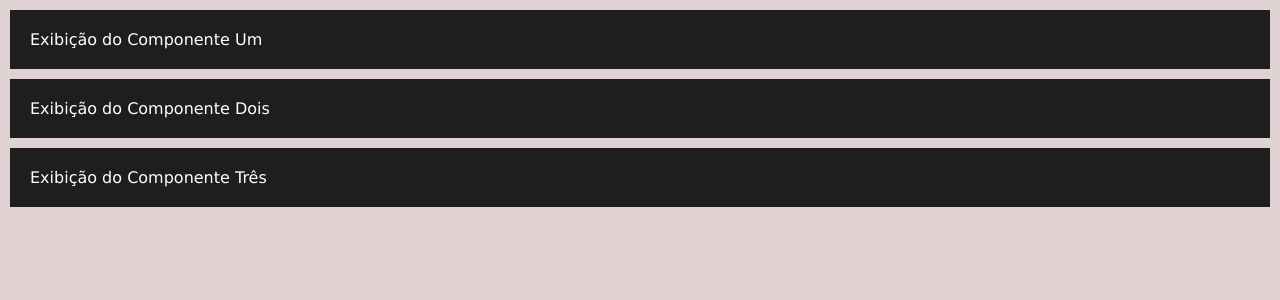
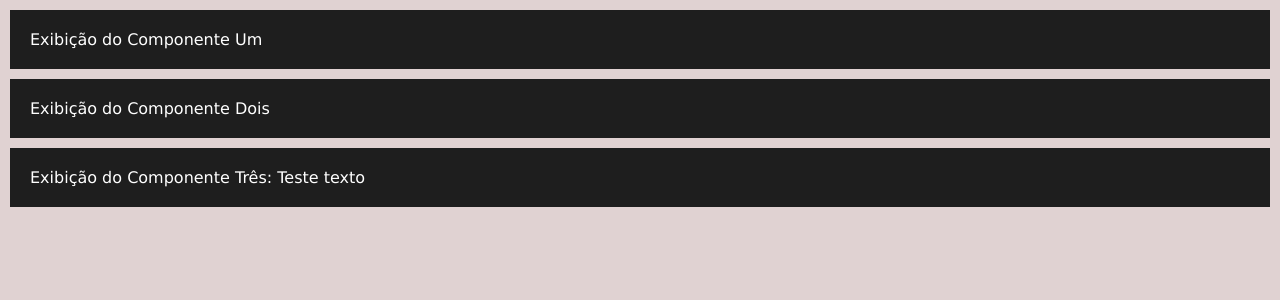
Before and after one commit to Olifrans/react-learning-all, a React (Create React App) app: page / in a window 1280 px wide. Shown: the top 300 px of the page. Built offline with nearby package versions, Linux system fonts and the light colour scheme.

Commit message:
feat: Comp simples com props

```diff
--- a/src/App.tsx
+++ b/src/App.tsx
@@ -9,7 +9,7 @@ function App() {
     <>
       <ComponenteUm />
       <ComponenteDois />
-      <ComponenteTres />
+      <ComponenteTres titulo="Teste texto" />
     </>
   );
 }
--- a/src/components/ComponenteTres.tsx
+++ b/src/components/ComponenteTres.tsx
@@ -2,5 +2,5 @@
 
 export default props =>
   <div className="componente">
-    <p className="texto">Exibição do Componente Três</p>
+    <p className="texto">Exibição do Componente Três: {props.titulo}</p>
   </div>
```
